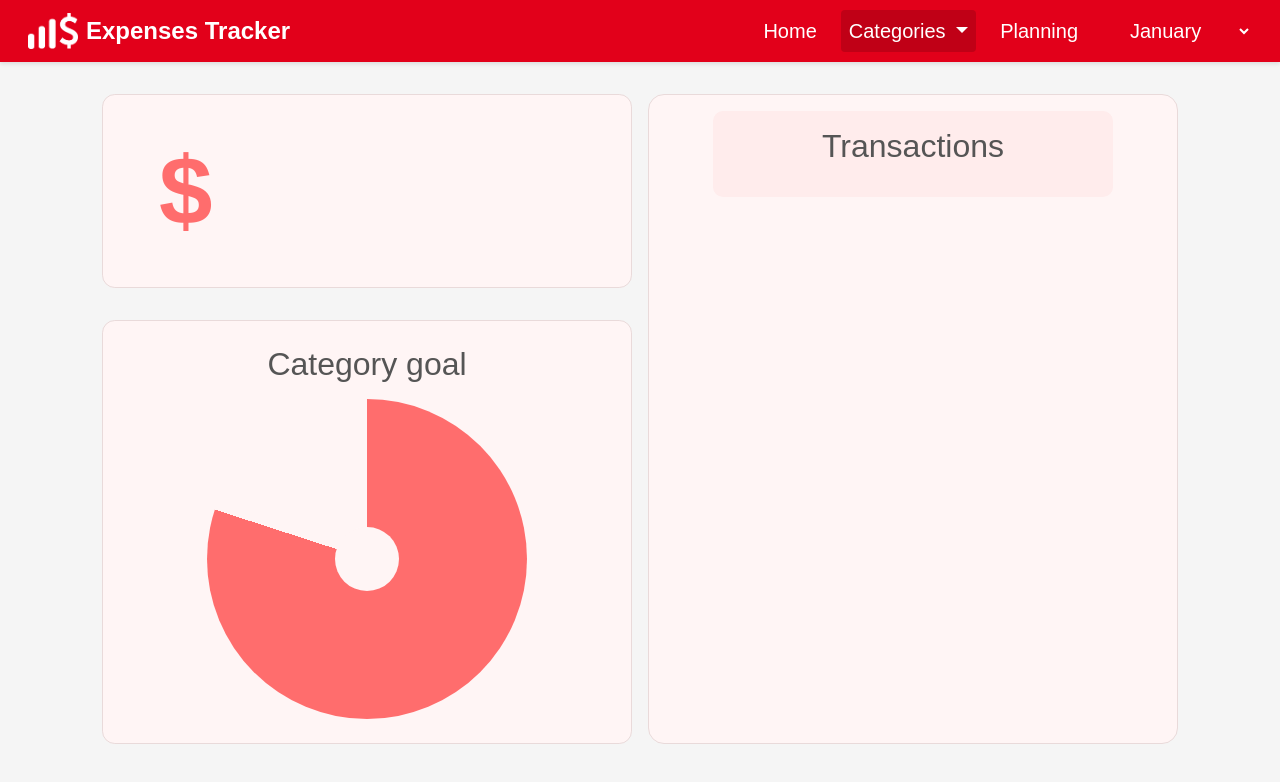
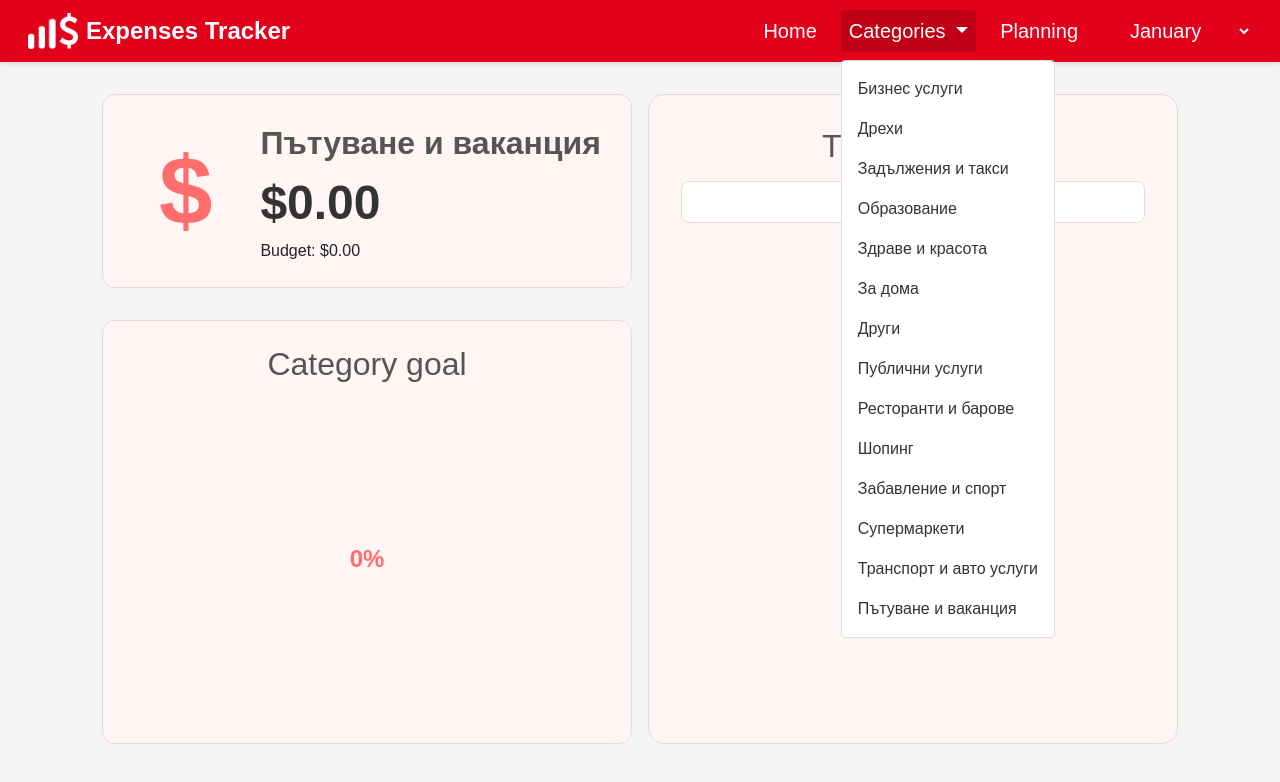
Before and after one commit to tu-practice-2025/Prihodi-Razhodi, a website with bundled scripts: page FE/categories.html in a window 1280 px wide. Both pictures are taken after a click on the button "Categories". Built offline with nearby package versions, Linux system fonts and the light colour scheme; no server answers.

Commit message:
making categories navbar and pages WORK!

```diff
--- a/FE/categories.html
+++ b/FE/categories.html
@@ -4,17 +4,13 @@
         <meta charset="UTF-8" />
         <title>Categories</title>
 
-        <!-- Styles -->
         <link rel="stylesheet" href="./css/categories.css" />
         <link
             href="https://cdn.jsdelivr.net/npm/bootstrap@5.3.6/dist/css/bootstrap.min.css"
+
             rel="stylesheet"
         />
-
-        <!-- jQuery -->
         <script src="https://code.jquery.com/jquery-3.7.1.min.js"></script>
-
-        <!-- Scripts -->
         <script defer src="./js/categories.js"></script>
         <script type="module" src="./js/show-navigation.js"></script>
         <link rel="stylesheet" href="./css/navbar.css" />
@@ -28,9 +24,9 @@
                     <section class="amount-header">
                         <div class="icon">$</div>
                         <div class="amount-info">
-                            <div class="label"><!-- Category name here --></div>
-                            <div class="amount"><!-- Amount spent here --></div>
-                            <div class="budget-amount"><!-- Budget will go here --></div>
+                            <div class="label"></div>
+                            <div class="amount"></div>
+                            <div class="budget-amount"></div>
                         </div>
                     </section>
 
@@ -38,7 +34,7 @@
                         <h2>Category goal</h2>
                         <div class="pie">
                             <div class="inner-pie">
-                                <div class="center-text"><!-- Percent here --></div>
+                                <div class="center-text"></div>
                             </div>
                         </div>
                     </section>
@@ -48,11 +44,11 @@
                     <section class="transactions-section">
                         <h2>Transactions</h2>
                         <ul id="entriesList">
-                            <!-- Transactions will appear here -->
                         </ul>
                     </section>
                 </div>
             </div>
         </main>
+        <script src="https://cdn.jsdelivr.net/npm/bootstrap@5.3.6/dist/js/bootstrap.bundle.min.js"></script>
     </body>
 </html>
--- a/FE/css/categories.css
+++ b/FE/css/categories.css
@@ -43,6 +43,7 @@ html {
     gap: 1rem;
     align-items: stretch;
 }
+
 .amount-header {
     display: flex;
     align-items: center;
@@ -73,16 +74,14 @@ html {
     color: #333;
 }
 
-.transactions-section {
-    padding: 1.5rem;
-    border-radius: 0.8rem;
-}
-
 .goal-section {
     padding: 1.5rem;
     border-radius: 0.8rem;
     background-color: #fff5f5;
     border: 1px solid #e9dada;
+    display: flex;
+    flex-direction: column;
+    align-items: center;
 }
 
 .goal-section h2,
@@ -92,16 +91,9 @@ html {
     text-align: center;
 }
 
-.goal-section {
-    display: flex;
-    flex-direction: column;
-    align-items: center;
-}
-
 .pie {
     width: 20rem;
     height: 20rem;
-    background: conic-gradient(#ff6d6d 0% 80%, #fff5f5 80% 100%);
     border-radius: 50%;
     position: relative;
     display: flex;
@@ -112,7 +104,8 @@ html {
 .inner-pie {
     width: 4rem;
     height: 4rem;
-    background: #fff5f5 100%;
+    transition: background 0.5s ease;
+    background: #fff5f5 !important;
     border-radius: 50%;
     position: relative;
     display: flex;
@@ -128,18 +121,38 @@ html {
 }
 
 .transactions-section {
-    align-items: stretch;
+    padding: 1rem;
+    border-radius: 1rem;
+    background-color: #fff5f5;
+    width: 100%;
+    box-sizing: border-box;
+    flex-grow: 1;
+    overflow-y: auto;
+    max-height: 600px;
 }
 
-.transaction {
-    background: #fff;
-    border: 1px solid #333;
-    border-radius: 0.5rem;
+.transactions-section ul {
+    list-style: none;
+    padding: 0;
+    margin: 0;
+}
+
+.transactions-section li,
+.transaction-entry {
+    background-color: #ffffff;
     padding: 0.75rem 1rem;
     margin-bottom: 0.75rem;
+    border-radius: 8px;
+    border: 1px solid #e9dada;
+    display: flex;
     justify-content: space-between;
     align-items: center;
-    gap: 1rem;
+    font-size: 1rem;
+}
+
+
+.transaction {
+    display: none;
 }
 
 .transaction .merchant {
@@ -157,37 +170,11 @@ html {
     font-weight: bold;
 }
 
-.transactions-section {
-    background-color: #fff5f5;
-    padding: 24px;
-    width: 100%;
-    max-width: 400px;
-}
-
-.transactions-section ul {
-    list-style: none;
-    padding: 0;
-    margin: 0;
-}
-
-.transactions-section li {
-    background-color: #ffffff;
-    padding: 10px 14px;
-    margin-bottom: 10px;
-    border-radius: 8px;
-    border: 1px solid #e9dada;
-    /* font-size: 0.95em; */
-    display: flex;
-    justify-content: space-between;
-    align-items: center;
-}
-
 #entriesList li {
     display: flex;
     justify-content: space-between;
     align-items: center;
     padding: 8px;
-    border-bottom: 1px solid #ccc;
     gap: 10px;
 }
 
@@ -202,19 +189,3 @@ html {
 #entriesList li span {
     flex-grow: 1;
 }
-
-.transactions-section {
-    max-height: 400px;
-    overflow-y: auto;
-    background: #ffecec;
-    padding: 1rem;
-    border-radius: 10px;
-}
-
-.transaction-entry {
-    display: flex;
-    justify-content: space-between;
-    padding: 6px 0;
-    border-bottom: 1px solid #f0cfcf;
-    font-size: 0.95rem;
-}
--- a/FE/js/categories.js
+++ b/FE/js/categories.js
@@ -1,6 +1,7 @@
 const userId = 1;
-const categoryCode = "TRVH";
-const month = 6; // June
+const params = new URLSearchParams(window.location.search);
+const categoryCode = params.get("code") || "TRVH";
+const month = sessionStorage.getItem("month");
 const year = 2025;
 
 const categoryDescriptions = {
@@ -29,6 +30,13 @@ const categoryDescriptions = {
 };
 
 window.addEventListener("DOMContentLoaded", async () => {
+    const labelEl = document.querySelector(".label");
+    const amountEl = document.querySelector(".amount");
+    const budgetEl = document.querySelector(".budget-amount");
+    const pie = document.querySelector(".pie");
+    const centerText = document.querySelector(".center-text");
+    const entriesList = document.getElementById("entriesList");
+
     try {
         const spendingRes = await fetch(`https://localhost:7121/api/Categories/${userId}/category-details?code=${categoryCode}&month=${month}&year=${year}`);
         const spendingData = await spendingRes.json();
@@ -37,29 +45,28 @@ window.addEventListener("DOMContentLoaded", async () => {
         const transactions = spendingData.transactions || [];
         const categoryDescription = spendingData.categoryDescription || categoryDescriptions[categoryCode] || categoryCode;
 
+        labelEl.textContent = categoryDescription;
+        amountEl.textContent = `$${totalSpent.toFixed(2)}`;
+
         const budgetRes = await fetch(`https://localhost:7121/api/Budget/${userId}/category?code=${categoryCode}&month=${month}&year=${year}`);
         const budgetData = await budgetRes.json();
         const budgetAmount = budgetData?.amount || 1;
 
-        document.querySelector(".label").textContent = categoryDescription;
-        document.querySelector(".amount").textContent = `$${totalSpent.toFixed(2)}`;
-
-        let budgetElem = document.querySelector(".budget-amount");
-        if (!budgetElem) {
-            budgetElem = document.createElement("div");
-            budgetElem.classList.add("budget-amount");
-            document.querySelector(".amount-info").appendChild(budgetElem);
-        }
-        budgetElem.textContent = `Budget: $${budgetAmount.toFixed(2)}`;
+        budgetEl.textContent = `Budget: $${budgetAmount.toFixed(2)}`;
 
         const percentUsed = Math.min((totalSpent / budgetAmount) * 100, 100);
-        const pie = document.querySelector(".inner-pie");
         pie.style.background = `conic-gradient(#ff6666 ${percentUsed}%, #ffe5e5 ${percentUsed}% 100%)`;
-        document.querySelector(".center-text").textContent = `${Math.round(percentUsed)}%`;
+        centerText.textContent = `${Math.round(percentUsed)}%`;
 
-        const entriesList = document.getElementById("entriesList");
         entriesList.innerHTML = "";
 
+        if (transactions.length === 0) {
+            const li = document.createElement("li");
+            li.classList.add("transaction-entry");
+            li.style.justifyContent = "center";
+            li.textContent = "No transactions available for this category.";
+            entriesList.appendChild(li);
+        } else {
             transactions.forEach(tx => {
                 const li = document.createElement("li");
                 li.classList.add("transaction-entry");
@@ -70,9 +77,23 @@ window.addEventListener("DOMContentLoaded", async () => {
                 `;
                 entriesList.appendChild(li);
             });
+        }
 
     } catch (error) {
         console.error("Error loading category details:", error);
+
+        labelEl.textContent = categoryDescriptions[categoryCode] || categoryCode;
+        amountEl.textContent = "$0.00";
+        budgetEl.textContent = "Budget: $0.00";
+        pie.style.background = `conic-gradient(#ffe5e5 100%)`;
+        centerText.textContent = "0%";
+
+        entriesList.innerHTML = "";
+        const li = document.createElement("li");
+        li.classList.add("transaction-entry");
+        li.style.justifyContent = "center";
+        li.textContent = "Could not load data.";
+        entriesList.appendChild(li);
     }
 });
 
--- a/FE/js/expenses.js
+++ b/FE/js/expenses.js
@@ -1,5 +1,5 @@
 const userId = 1;
-const month = 6;
+const month = sessionStorage.getItem("month");
 const year = 2025;
 
 let skip = 0;
--- a/FE/js/home.js
+++ b/FE/js/home.js
@@ -1,4 +1,4 @@
-import { saveAllCards, saveBudgets, saveAllOperations, setMonthYear, saveUser, saveAllAccounts, saveCategories } from './data/sessionStorage.js';
+import { saveAllCards, saveBudgets, saveAllOperations, setMonthYear, saveUser, saveAllAccounts, saveCategories, saveEmail } from './data/sessionStorage.js';
 import { filterAndDisplay } from './data/filters.js';
 import { getOperations, getCategories, getBudgets, getAccounts, getCards, getUser} from './data/hooks.js'
 import { renderCharts } from './charts.js';
@@ -31,6 +31,7 @@ document.addEventListener("DOMContentLoaded", async () => {
 });
 
 async function initialLoading() {
+    saveEmail("totalyrealemail@totalyrealdomain.comtotalyre1");
     setMonthYear();
 
     const email = localStorage.getItem('email');
--- a/FE/js/income.js
+++ b/FE/js/income.js
@@ -1,5 +1,5 @@
 const userId = 1; // Replace with dynamic ID
-const month = 6; // Replace with dynamic month
+const month = sessionStorage.getItem("month");
 const year = 2025;
 
 let skip = 0;
--- a/FE/js/show-navigation.js
+++ b/FE/js/show-navigation.js
@@ -1,29 +1,63 @@
-import { filterAndDisplay, filterOperations } from "./data/filters.js"
+import { filterAndDisplay, filterOperations } from "./data/filters.js";
 import { renderCharts } from "./charts.js";
+
+const categoryDescriptions = {
+    "BUSS": "Бизнес услуги",
+    "CLTH": "Дрехи",
+    "DEBT": "Задължения и такси",
+    "EDUC": "Образование",
+    "HLTH": "Здраве и красота",
+    "HOME": "За дома",
+    "OTHR": "Други",
+    "PUBS": "Публични услуги",
+    "REST": "Ресторанти и барове",
+    "SHOP": "Шопинг",
+    "SPRT": "Забавление и спорт",
+    "SUPM": "Супермаркети",
+    "TRPT": "Транспорт и авто услуги",
+    "TRVH": "Пътуване и ваканция",
+};
+
+function populateCategoryDropdown() {
+    const dropdown = document.getElementById("dynamicCategoryMenu");
+    if (!dropdown) return;
+
+    dropdown.innerHTML = ""; // clear existing
+    Object.entries(categoryDescriptions).forEach(([code, name]) => {
+        const li = document.createElement("li");
+        li.innerHTML = `<a class="dropdown-item" href="categories.html?code=${code}">${name}</a>`;
+        dropdown.appendChild(li);
+    });
+}
 
 $(function () {
     $(".header").load("./nav-bar.html", function () {
+        // ✅ Bootstrap dropdown fix
+        setTimeout(() => {
+            const dropdownElements = document.querySelectorAll('.dropdown-toggle');
+            dropdownElements.forEach(el => new bootstrap.Dropdown(el));
+        }, 0); // Use setTimeout to ensure HTML is parsed before initializing
+
+        // ✅ Populate categories
+        populateCategoryDropdown();
+
+        // ✅ Month selector logic
         const monthSelector = document.getElementById("monthSelector");
-
         if (monthSelector) {
-            // Restore selected month if already in sessionStorage
             const savedMonth = sessionStorage.getItem("month");
             if (savedMonth) {
                 monthSelector.value = savedMonth.toString().padStart(2, '0');
             }
 
-            // Handle changes
             monthSelector.addEventListener("change", (event) => {
-                const selectedValue = parseInt(event.target.value); // "01" -> 1
+                const selectedValue = parseInt(event.target.value);
                 sessionStorage.setItem("month", selectedValue);
+                window.location.reload();
 
-                // Optional: re-filter and update page visuals
                 if (typeof filterOperations === "function") filterOperations();
                 if (typeof filterAndDisplay === "function") filterAndDisplay();
                 if (typeof renderCharts === "function") renderCharts();
             });
-        } else {
-            console.error("monthSelector not found after loading nav-bar.html");
         }
     });
 });
--- a/FE/nav-bar.html
+++ b/FE/nav-bar.html
@@ -50,17 +50,8 @@
                     >
                         Categories
                     </a>
-                    <ul
-                        class="dropdown-menu"
-                        aria-labelledby="categoriesDropdown"
-                    >
-                        <li><a class="dropdown-item" href="#">Health</a></li>
-                        <li><a class="dropdown-item" href="#">Food</a></li>
-                        <li><a class="dropdown-item" href="#">Education</a></li>
-                        <li><a class="dropdown-item" href="#">Transport</a></li>
-                        <li><a class="dropdown-item" href="#">Household</a></li>
-                        <li><a class="dropdown-item" href="#">Lifestyle</a></li>
-                        <li><a class="dropdown-item" href="#">Beauty</a></li>
+                    <ul class="dropdown-menu" id="dynamicCategoryMenu" aria-labelledby="categoriesDropdown">
+
                     </ul>
                 </li>
 
```
Also changed, not shown: FE/css/weather.css (deleted, +0 -20 lines). Lines whose indentation alone changed are shown as unchanged.
